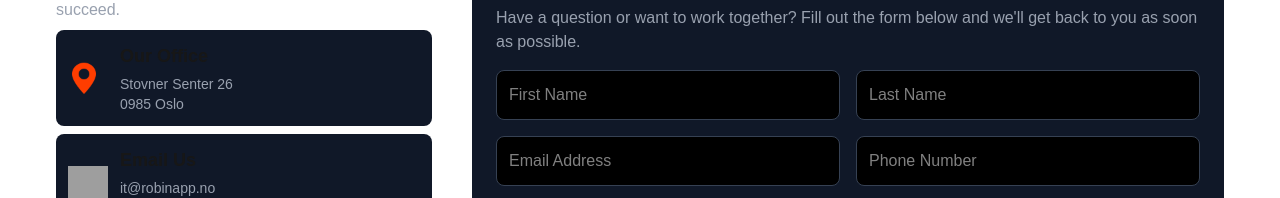
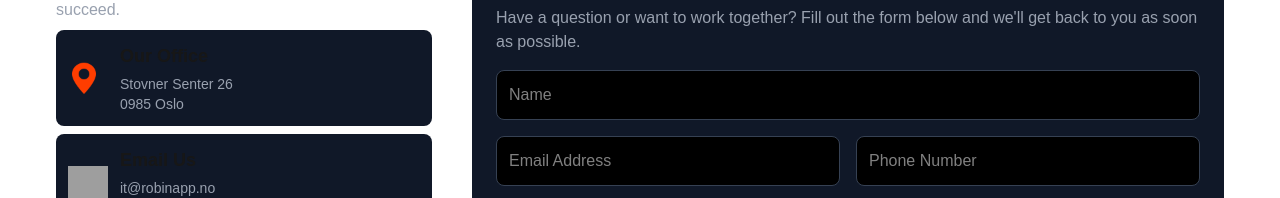
Before and after one commit to PraveeshOP/robin-app-as, a Next.js app in the folder robin-app-as/: page /contact in a window 1280 px wide. Shown: the part 730-928 px from the top of the page. Built offline with nearby package versions, Linux system fonts and the light colour scheme; grey boxes are pictures that could not be loaded.

Commit message:
height of the service box changed

```diff
--- a/robin-app-as/src/app/api/contactUs/route.ts
+++ b/robin-app-as/src/app/api/contactUs/route.ts
@@ -4,12 +4,12 @@ const resend = new Resend(process.env.RESEND_API_KEY);
 
 export async function POST(req: Request) {
 
-  async function sendEmailCustomer(firstName: string, email: string) {
+  async function sendEmailCustomer(name: string, email: string) {
       const { data, error } = await resend.emails.send({
           from: "Robin App <contact@robinapp.no>",
           to: [email],
           subject: "We've Received Your Request",
-          html: `<h1>Hello ${firstName}!</h1><p>Thank you for contacting us. We will get back to you shortly.</p>`,
+          html: `<h1>Hello ${name}!</h1><p>Thank you for contacting us. We will get back to you shortly.</p>`,
       });
       return { data, error };
   }
@@ -29,7 +29,7 @@ export async function POST(req: Request) {
 
     console.log("Body:", body);
 
-    const { data: customerData, error: customerError } = await sendEmailCustomer(body.firstName, body.email);
+    const { data: customerData, error: customerError } = await sendEmailCustomer(body.name, body.email);
     const { data: internalData, error: internalError } = await sendEmailInternal(body.email, body.internalEmail, body.subject, body.message);
 
     console.log("Resend data:", customerData);
--- a/robin-app-as/src/app/contact/_components/sendMessegeCard.tsx
+++ b/robin-app-as/src/app/contact/_components/sendMessegeCard.tsx
@@ -3,8 +3,7 @@
 import { useState } from "react";
 
 export default function SendMessegeCard() {
-  const [firstName, setFirstName] = useState<string>("");
-  const [lastName, setLastName] = useState<string>("");
+  const [name, setName] = useState<string>("");
   const [email, setEmail] = useState<string>("");
   const [phoneNumber, setPhoneNumber] = useState<string>("");
   const [subject, setSubject] = useState<string>("");
@@ -32,8 +31,7 @@ export default function SendMessegeCard() {
           "Content-Type": "application/json",
         },
         body: JSON.stringify({
-          firstName,
-          lastName,
+          name,
           email,
           phoneNumber,
           subject,
@@ -67,22 +65,12 @@ export default function SendMessegeCard() {
       </p>
       <form className="flex flex-1 flex-col gap-4" onSubmit={handleSubmit}>
         <div className="flex flex-col gap-4 sm:flex-row">
-          <div className="flex-1">
-            <input
-              type="text"
-              placeholder="First Name"
-              className="w-full p-3 rounded-lg text-white focus:outline-none focus:ring-2 focus:ring-blue-500 border border-gray-700 bg-black"
-              onChange={(e) => setFirstName(e.target.value)}
-            />
-          </div>
-          <div className="flex-1">
-            <input
-              type="text"
-              placeholder="Last Name"
-              className="w-full p-3 rounded-lg text-white focus:outline-none focus:ring-2 focus:ring-blue-500 border border-gray-700 bg-black"
-              onChange={(e) => setLastName(e.target.value)}
-            />
-          </div>
+          <input
+            type="text"
+            placeholder="Name"
+            className="w-full p-3 rounded-lg text-white focus:outline-none focus:ring-2 focus:ring-blue-500 border border-gray-700 bg-black"
+            onChange={(e) => setName(e.target.value)}
+          />
         </div>
         <div className="flex flex-col gap-4 sm:flex-row">
           <div className="flex-1">
@@ -115,7 +103,7 @@ export default function SendMessegeCard() {
             <select
               value={selectedService}
               onChange={(e) => setSelectedService(e.target.value)}
-              className="w-full rounded-lg border border-gray-700 p-3 bg-black text-gray-400"
+              className="w-full h-full rounded-lg border border-gray-700 p-3 bg-black text-gray-400"
             >
               <option value="">Select a service</option>
 
```
